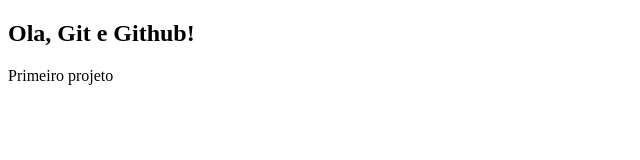
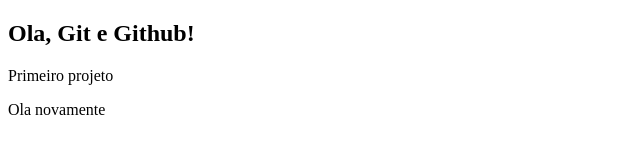
Before and after one commit to brunoribeirobr/html, a plain HTML site: page index.html in a window 1280 px wide. Shown: the whole page, without its empty margins (0-640 px from the left). Drawn offline with Linux system fonts and the light colour scheme.

Commit message:
outro paragrafo

```diff
--- a/index.html
+++ b/index.html
@@ -9,6 +9,7 @@
 
     <h2>Ola, Git e Github!</h2>
     <p>Primeiro projeto</p>
+    <p>Ola novamente</p>
 
 </body>
 </html>
```
